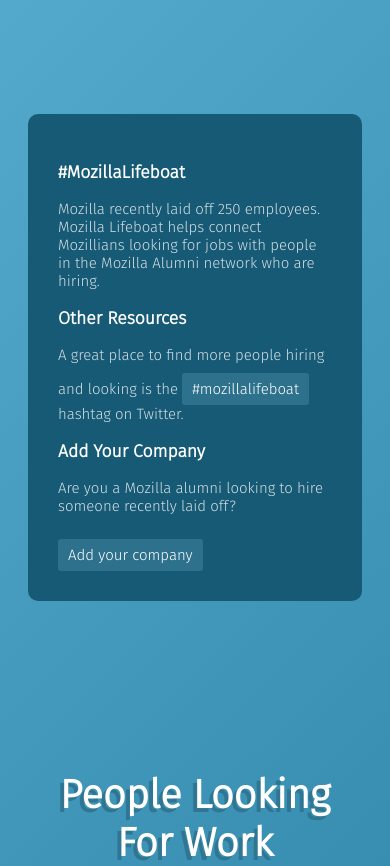
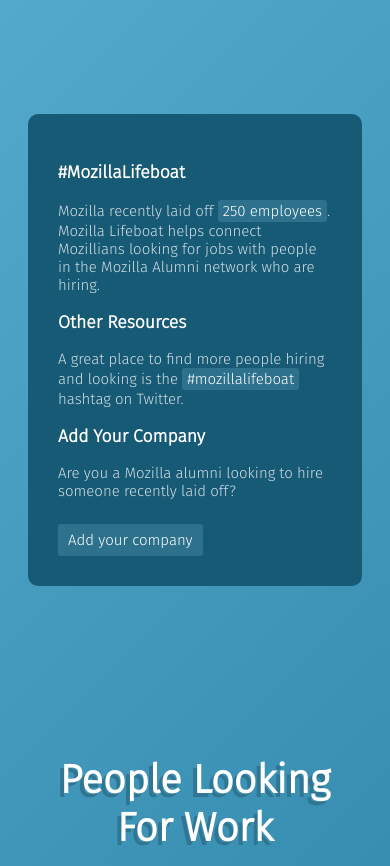
Before and after one commit to gkoberger/mozillalifeboat, a Node server app: template views/index.pug in a window 390 px wide. Shown: the part 354-1220 px from the top of the page. Run offline with Node 20, Linux system fonts and the light colour scheme; the template is opened without the code that fills it, so the values that code supplies are empty; some libraries are stand-ins or nearby versions.

Commit message:
Fix mobile

```diff
--- a/public/stylesheets/style.styl
+++ b/public/stylesheets/style.styl
@@ -241,6 +241,8 @@ a
     height: 280px;
     width: auto;
     margin-left: -55px;
+    margin-top: 130px;
+    height: 190px;
   }
   #sea {
     margin: auto;
@@ -324,6 +326,15 @@ a
   a
     background: #2d718c;
     color: #fff;
+    padding: 2px 5px;
+    border-radius: 3px;
+    text-decoration: none;
+    display: inline-block;
+    &:hover
+      background-color #f66b29
+  a.chunky
+    background: #2d718c;
+    color: #fff;
     padding: 7px 10px;
     border-radius: 3px;
     text-decoration: none;
@@ -376,7 +387,7 @@ a
   background: #175a75;
   width: 100%;
   z-index: 1000;
-  padding: 14px 0;
+  padding: 14px;
 
 footer
   text-align: center;
--- a/views/index.pug
+++ b/views/index.pug
@@ -37,12 +37,12 @@ block content
   #companies
     .add-company
       h3 #MozillaLifeboat
-      p Mozilla recently laid off 250 employees. Mozilla Lifeboat helps connect Mozillians looking for jobs with people in the Mozilla Alumni network who are hiring.
+      p Mozilla recently laid off #[a(href="https://www.theverge.com/2020/8/11/21363424/mozilla-layoffs-quarter-staff-250-people-new-revenue-focus") 250 employees]. Mozilla Lifeboat helps connect Mozillians looking for jobs with people in the Mozilla Alumni network who are hiring.
       h3 Other Resources
       p A great place to find more people hiring and looking is the #[a(href="https://twitter.com/search?q=%23mozillalifeboat") #mozillalifeboat] hashtag on Twitter.
       h3 Add Your Company
       p Are you a Mozilla alumni looking to hire someone recently laid off?
-      a(href="https://www.facebook.com/groups/102874566502850/permalink/1878469872276635/") Add your company
+      a.chunky(href="https://www.facebook.com/groups/102874566502850/permalink/1878469872276635/") Add your company
     for c in data
       if c["Company Name"]
         .company
```
Also changed, not shown: public/stylesheets/style.css.
